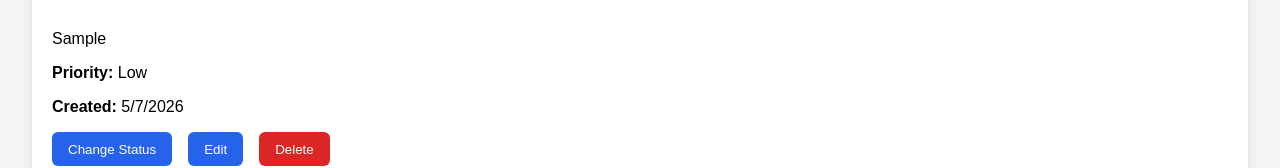
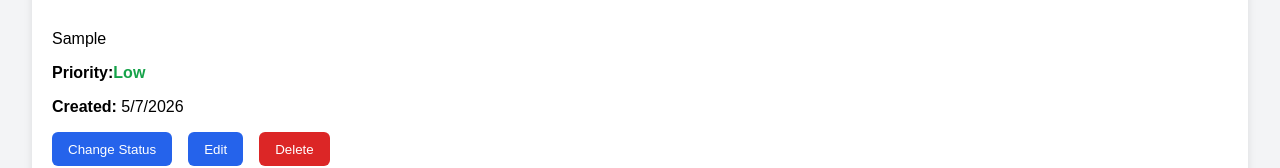
Before and after one commit to JEDl956/it-helpdesk-ticket-system, a Vue app: page / in a window 1280 px wide. Both pictures are taken after typing "Sample", "Sample" into the empty fields and a click on the button "Submit Ticket". Shown: the part 719-887 px from the top of the page. Built offline with nearby package versions, Linux system fonts and the light colour scheme.

Commit message:
Improve ticket card design and add priority colors

```diff
--- a/src/components/TicketCard.vue
+++ b/src/components/TicketCard.vue
@@ -34,6 +34,12 @@ function getStatusClass(status) {
   if (status === 'In Progress') return 'progress'
   return 'closed'
 }
+
+function getPriorityClass(priority) {
+  if (priority === 'High') return 'high'
+  if (priority === 'Medium') return 'medium'
+  return 'low'
+}
 </script>
 
 <template>
@@ -63,8 +69,18 @@ function getStatusClass(status) {
     </template>
 
     <div class="details">
-      <p><strong>Priority:</strong> {{ ticket.priority }}</p>
-      <p><strong>Created:</strong> {{ ticket.createdAt }}</p>
+      <p>
+        <strong>Priority:</strong>
+
+        <span :class="getPriorityClass(ticket.priority)">
+          {{ ticket.priority }}
+        </span>
+      </p>
+
+      <p>
+        <strong>Created:</strong>
+        {{ ticket.createdAt }}
+      </p>
     </div>
 
     <div class="actions">
@@ -155,4 +171,19 @@ button {
 .closed {
   background-color: #16a34a;
 }
+
+.high {
+  color: #dc2626;
+  font-weight: bold;
+}
+
+.medium {
+  color: #f59e0b;
+  font-weight: bold;
+}
+
+.low {
+  color: #16a34a;
+  font-weight: bold;
+}
 </style>
```
